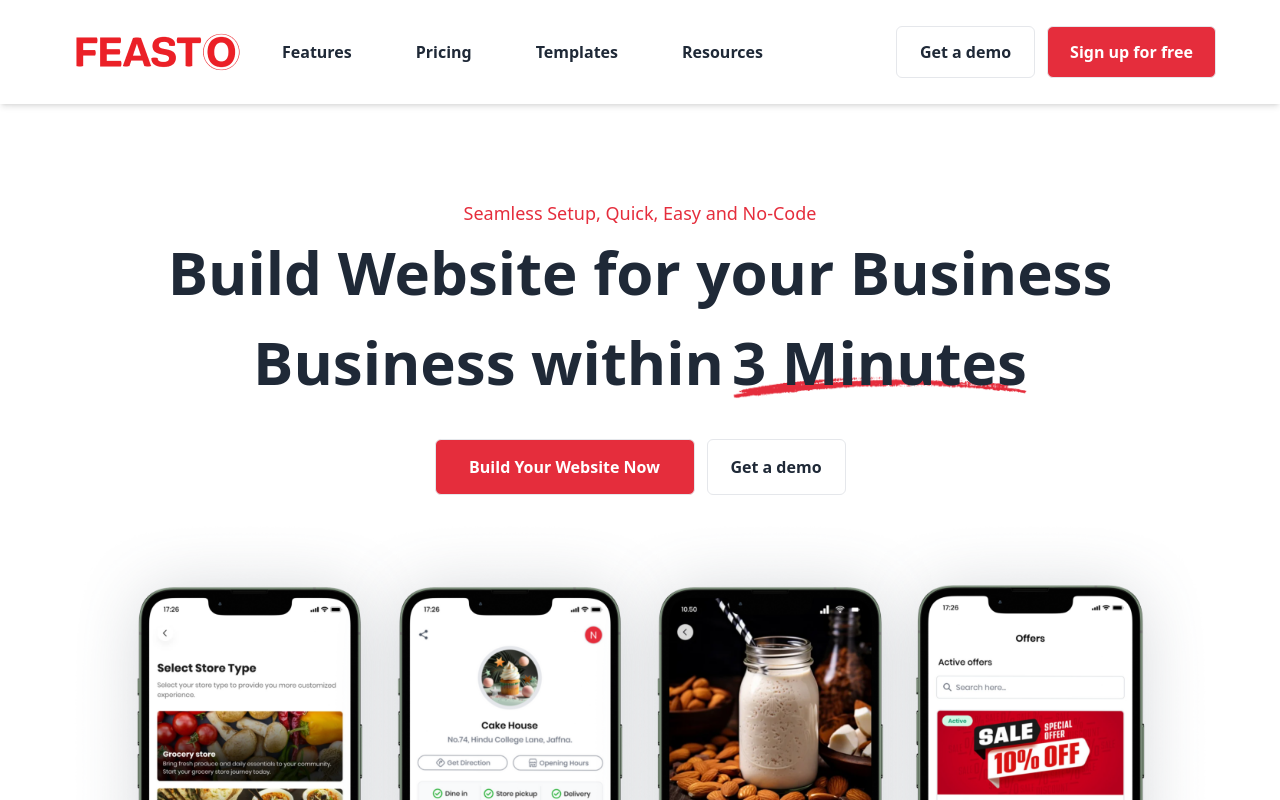
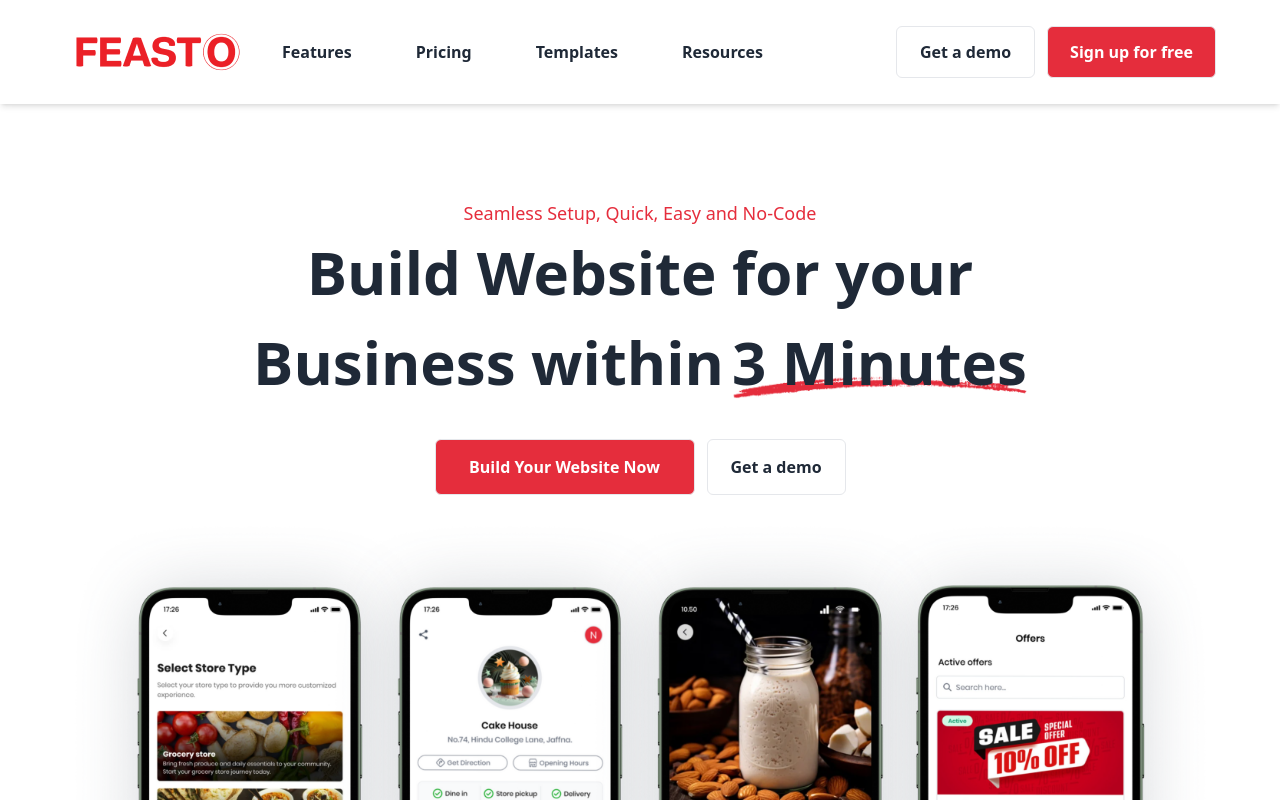
Before and after one commit to Iynguuuuu/Feasto, a React (Vite) app: page / in a window 1280 px wide. Shown: the top 800 px of the page. Built offline with nearby package versions, Linux system fonts and the light colour scheme.

Commit message:
Adjusted the homapage heading for responsiveness

```diff
--- a/src/components/HomePage.tsx
+++ b/src/components/HomePage.tsx
@@ -43,7 +43,8 @@ export const HomePage = () => {
                     <p className="text-[14px] md:text-[18px] text-primary font-medium">Seamless Setup, Quick, Easy and No-Code</p>
                     <p className="text-[36px] md:text-[60px] text-text1 font-black relative">
                         <span className="block md:inline">Build Website for</span>
-                        <span className="block md:inline"> your Business</span>
+                        <span className="hidden md:inline"> your</span>
+                        <span className="block md:hidden"> your Business</span>
                         <br className="hidden md:block" />
                         <span className="md:inline hidden">Business</span>
                         <span className="block md:inline"> within
```
